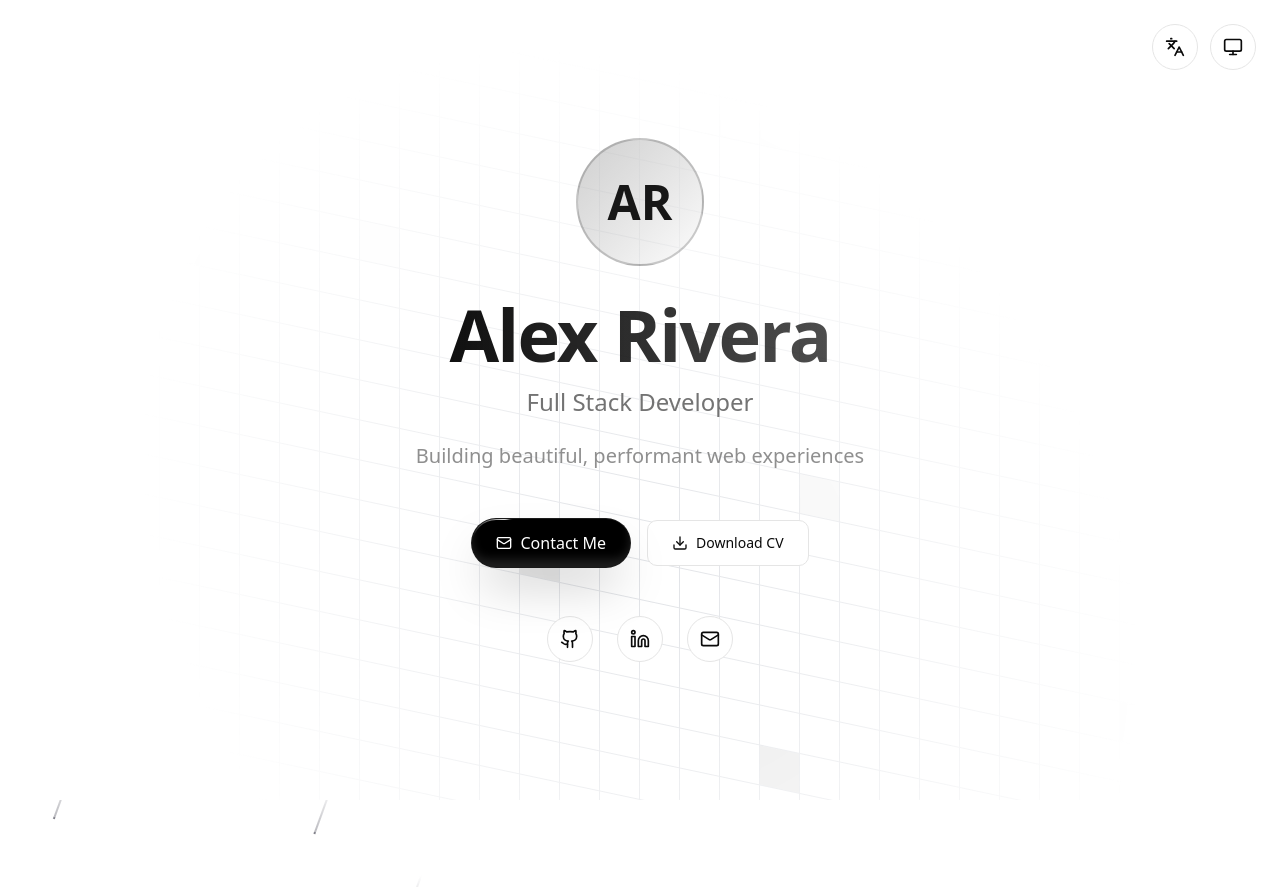
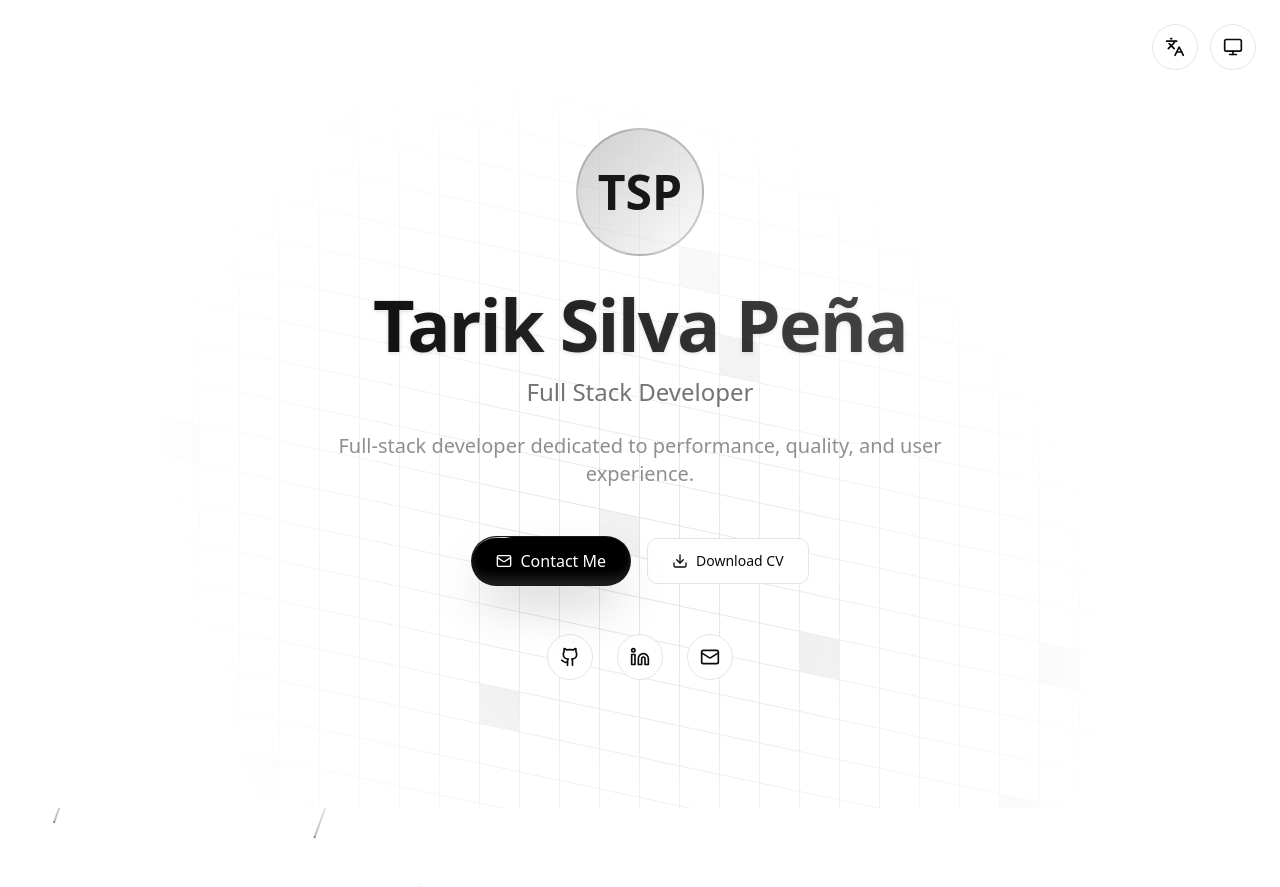
Before and after one commit to Veerius/portfolio-app-zero, a Next.js app: page / in a window 1280 px wide. Shown: the top 887 px of the page. Built offline with nearby package versions, Linux system fonts and the light colour scheme.

Commit message:
feat: Implement Certificates section, add typing animation to hero, and update portfolio content and metadata.

```diff
--- a/app/layout.tsx
+++ b/app/layout.tsx
@@ -16,8 +16,8 @@ const geistMono = Geist_Mono({
 });
 
 export const metadata: Metadata = {
-  title: "Alex Rivera - Full Stack Developer",
-  description: "Portfolio of Alex Rivera, a passionate full-stack developer specializing in React, TypeScript, and Node.js",
+  title: "Tarik Silva Peña - Full Stack Developer",
+  description: "Work of Tarik Silva Peña, a full-stack developer dedicated to performance, quality, and user experience.",
 };
 
 export default function RootLayout({
--- a/app/page.tsx
+++ b/app/page.tsx
@@ -4,6 +4,7 @@ import HeroSection from '@/components/HeroSection';
 import AboutSection from '@/components/AboutSection';
 import ProjectsSection from '@/components/ProjectsSection';
 import ExperienceSection from '@/components/ExperienceSection';
+import CertificatesSection from '@/components/CertificatesSection';
 import ContactSection from '@/components/ContactSection';
 import { useLanguage } from '@/components/LanguageProvider';
 
@@ -16,12 +17,13 @@ export default function Home() {
       <AboutSection />
       <ProjectsSection />
       <ExperienceSection />
+      <CertificatesSection />
       <ContactSection />
 
       {/* Footer */}
       <footer className="py-8 px-6 border-t border-border">
         <div className="max-w-7xl mx-auto text-center text-sm text-muted-foreground">
-          <p>© {new Date().getFullYear()} Alex Rivera. {t('footer.built')}</p>
+          <p>©Tarik Silva Peña. {t('footer.built')}</p>
         </div>
       </footer>
     </main>
--- a/components/AboutSection.tsx
+++ b/components/AboutSection.tsx
@@ -1,6 +1,6 @@
 'use client';
 
-import { personalInfo, skills } from '@/data/portfolio';
+import { skills } from '@/data/portfolio';
 import { BentoGrid, BentoCard } from '@/components/BentoGrid';
 import * as LucideIcons from 'lucide-react';
 import { motion } from 'framer-motion';
@@ -20,11 +20,11 @@ export default function AboutSection() {
                 whileInView={{ opacity: 1, y: 0 }}
                 viewport={{ once: true }}
                 transition={{ duration: 0.5 }}
-                className="relative z-10"
+                className="relative z-10 text-center"
             >
                 <h2 className="text-4xl md:text-5xl font-bold mb-4">{t('about.title')}</h2>
-                <p className="text-lg text-muted-foreground mb-12 max-w-3xl">
-                    {personalInfo.bio}
+                <p className="text-lg text-muted-foreground mb-12 max-w-3xl mx-auto">
+                    {t('about.bio')}
                 </p>
             </motion.div>
 
@@ -35,7 +35,7 @@ export default function AboutSection() {
                 transition={{ duration: 0.5, delay: 0.2 }}
                 className="relative z-10"
             >
-                <h3 className="text-2xl font-semibold mb-6">{t('about.skills')}</h3>
+                <h3 className="text-2xl font-semibold mb-6 text-center">{t('about.skills')}</h3>
                 <BentoGrid>
                     {skills.map((skill, index) => {
                         const Icon = (LucideIcons as any)[skill.icon] || LucideIcons.Code2;
--- /dev/null
+++ b/components/CertificatesSection.tsx
@@ -0,0 +1,79 @@
+'use client';
+
+import { certificates } from '@/data/portfolio';
+import { BentoGrid, BentoCard } from '@/components/BentoGrid';
+import { Award, ExternalLink } from 'lucide-react';
+import { motion } from 'framer-motion';
+import { Meteors } from '@/components/ui/meteors';
+import { useLanguage } from '@/components/LanguageProvider';
+
+export default function CertificatesSection() {
+    const { t, language } = useLanguage();
+
+    return (
+        <section className="relative py-24 px-6 max-w-7xl mx-auto overflow-hidden" id="certificates">
+            {/* Meteor Background */}
+            <Meteors number={15} />
+
+            <motion.div
+                initial={{ opacity: 0, y: 20 }}
+                whileInView={{ opacity: 1, y: 0 }}
+                viewport={{ once: true }}
+                transition={{ duration: 0.5 }}
+                className="relative z-10"
+            >
+                <h2 className="text-4xl md:text-5xl font-bold mb-4">
+                    {language === 'es' ? 'Certificados' : 'Certificates'}
+                </h2>
+                <p className="text-lg text-muted-foreground mb-12">
+                    {language === 'es'
+                        ? 'Certificaciones y cursos completados'
+                        : 'Certifications and completed courses'}
+                </p>
+            </motion.div>
+
+            <BentoGrid className="relative z-10">
+                {certificates.map((cert, index) => (
+                    <motion.div
+                        key={cert.id}
+                        initial={{ opacity: 0, y: 20 }}
+                        whileInView={{ opacity: 1, y: 0 }}
+                        viewport={{ once: true }}
+                        transition={{ duration: 0.5, delay: index * 0.1 }}
+                    >
+                        <BentoCard size="small" className="hover:border-primary/50 transition-all h-full">
+                            {/* Certificate Icon */}
+                            <div className="mb-4 flex items-center justify-center h-24 rounded-lg bg-gradient-to-br from-primary/20 to-accent/20">
+                                <Award className="h-12 w-12 text-primary" />
+                            </div>
+
+                            {/* Certificate Info */}
+                            <h3 className="text-xl font-semibold mb-2">{cert.name}</h3>
+                            <p className="text-muted-foreground mb-2">{cert.issuer}</p>
+                            <p className="text-sm text-muted-foreground mb-4">{cert.date}</p>
+
+                            {/* Credential Link */}
+                            {cert.credentialUrl && cert.credentialUrl !== '#' && (
+                                <a
+                                    href={cert.credentialUrl}
+                                    target="_blank"
+                                    rel="noopener noreferrer"
+                                    className="inline-flex items-center text-sm text-primary hover:text-primary/80 transition-colors"
+                                >
+                                    <ExternalLink className="h-4 w-4 mr-1" />
+                                    {language === 'es' ? 'Ver credencial' : 'View credential'}
+                                </a>
+                            )}
+                        </BentoCard>
+                    </motion.div>
+                ))}
+            </BentoGrid>
+
+            {certificates.length === 0 && (
+                <div className="text-center text-muted-foreground relative z-10">
+                    <p>{language === 'es' ? 'Próximamente más certificados...' : 'More certificates coming soon...'}</p>
+                </div>
+            )}
+        </section>
+    );
+}
--- a/components/ExperienceSection.tsx
+++ b/components/ExperienceSection.tsx
@@ -5,9 +5,10 @@ import { motion } from 'framer-motion';
 import { Briefcase } from 'lucide-react';
 import { Meteors } from '@/components/ui/meteors';
 import { useLanguage } from '@/components/LanguageProvider';
+import { calculateDuration } from '@/lib/date-utils';
 
 export default function ExperienceSection() {
-    const { t } = useLanguage();
+    const { t, language } = useLanguage();
 
     return (
         <section className="relative py-24 px-6 max-w-5xl mx-auto overflow-hidden" id="experience">
@@ -58,7 +59,10 @@ export default function ExperienceSection() {
                                     </span>
                                 )}
                             </div>
-                            <p className="text-sm text-muted-foreground mb-3">{exp.duration}</p>
+                            <p className="text-sm text-muted-foreground mb-1">{exp.duration}</p>
+                            <p className="text-sm text-primary/80 font-medium mb-3">
+                                {calculateDuration(exp.startDate, exp.endDate, language)}
+                            </p>
                             <p className="text-muted-foreground">{exp.description}</p>
                         </div>
                     </motion.div>
--- a/components/HeroSection.tsx
+++ b/components/HeroSection.tsx
@@ -6,6 +6,7 @@ import { AnimatedGridPattern } from '@/components/ui/animated-grid-pattern';
 import { ShimmerButton } from '@/components/ui/shimmer-button';
 import { cn } from '@/lib/utils';
 import { useLanguage } from '@/components/LanguageProvider';
+import { TypingAnimation } from '@/components/ui/TypingAnimation';
 
 const iconMap: Record<string, any> = {
     Mail,
@@ -41,9 +42,11 @@ export default function HeroSection() {
                 </div>
 
                 {/* Name and Role */}
-                <h1 className="text-5xl md:text-7xl font-bold tracking-tight mb-4 bg-gradient-to-r from-foreground to-foreground/70 bg-clip-text text-transparent">
-                    {personalInfo.name}
-                </h1>
+                {/* Name and Role */}
+                <TypingAnimation
+                    text={personalInfo.name}
+                    className="text-5xl md:text-7xl font-bold tracking-tight mb-4 bg-gradient-to-r from-foreground to-foreground/70 bg-clip-text text-transparent"
+                />
                 <p className="text-xl md:text-2xl text-muted-foreground mb-6">
                     {personalInfo.role}
                 </p>
--- a/components/LanguageProvider.tsx
+++ b/components/LanguageProvider.tsx
@@ -16,12 +16,13 @@ const LanguageContext = createContext<LanguageContextType | undefined>(undefined
 const translations = {
     en: {
         // Hero Section
-        'hero.tagline': 'Building beautiful, performant web experiences',
+        'hero.tagline': 'Full-stack developer dedicated to performance, quality, and user experience.',
         'hero.contact': 'Contact Me',
         'hero.download': 'Download CV',
 
         // About Section
         'about.title': 'About Me',
+        'about.bio': 'I am a full-stack developer with over 5 years of combined experience in software development, web applications, and system administration. I have worked in both local and international environments, contributing to backend, frontend, and infrastructure-related projects. My background includes modern technologies, SQL databases, and development best practices, with a strong focus on efficiency, code quality, and continuous improvement.',
         'about.skills': 'Skills & Technologies',
 
         // Projects Section
@@ -52,12 +53,13 @@ const translations = {
     },
     es: {
         // Hero Section
-        'hero.tagline': 'Construyendo experiencias web hermosas y eficientes',
+        'hero.tagline': 'Desarrollador full-stack orientado a rendimiento, calidad y experiencia de usuario.',
         'hero.contact': 'Contáctame',
         'hero.download': 'Descargar CV',
 
         // About Section
         'about.title': 'Sobre Mí',
+        'about.bio': 'Soy un desarrollador full-stack con más de 5 años de experiencia combinada en desarrollo de software, aplicaciones web y administración de sistemas. He trabajado en entornos locales e internacionales, contribuyendo a proyectos de backend, frontend, gestión de infraestructura y soporte técnico. Mi trayectoria incluye el uso de tecnologías modernas, bases de datos SQL y buenas prácticas de desarrollo, con un enfoque en la eficiencia, la calidad del código y la mejora continua.',
         'about.skills': 'Habilidades y Tecnologías',
 
         // Projects Section
@@ -74,7 +76,7 @@ const translations = {
 
         // Contact Section
         'contact.title': 'Ponte en Contacto',
-        'contact.subtitle': 'Siempre estoy abierto a nuevas oportunidades y colaboraciones',
+        'contact.subtitle': 'Siempre estoy abierto a nuevas oportunidades',
         'contact.send': 'Envíame un correo',
         'contact.connect': 'O conéctate conmigo en',
 
--- /dev/null
+++ b/components/ui/TypingAnimation.tsx
@@ -0,0 +1,52 @@
+'use client';
+
+import { useEffect, useState } from 'react';
+import { motion } from 'framer-motion';
+import { cn } from '@/lib/utils';
+
+interface TypingAnimationProps {
+    text: string;
+    className?: string;
+    duration?: number;
+    delay?: number;
+}
+
+export function TypingAnimation({
+    text,
+    className,
+    duration = 0.1,
+    delay = 0,
+}: TypingAnimationProps) {
+    const [displayedText, setDisplayedText] = useState('');
+
+    useEffect(() => {
+        const timeout = setTimeout(() => {
+            let i = 0;
+            const typingEffect = setInterval(() => {
+                if (i < text.length) {
+                    setDisplayedText(text.substring(0, i + 1));
+                    i++;
+                } else {
+                    clearInterval(typingEffect);
+                }
+            }, duration * 1000);
+
+            return () => {
+                clearInterval(typingEffect);
+            };
+        }, delay * 1000);
+
+        return () => clearTimeout(timeout);
+    }, [text, duration, delay]);
+
+    return (
+        <h1
+            className={cn(
+                'font-display text-center text-4xl font-bold leading-[5rem] tracking-[-0.02em] drop-shadow-sm',
+                className,
+            )}
+        >
+            {displayedText}
+        </h1>
+    );
+}
--- a/data/portfolio.ts
+++ b/data/portfolio.ts
@@ -1,11 +1,11 @@
-import { PersonalInfo, Project, Experience, Skill, SocialLink } from '@/types';
+import { PersonalInfo, Project, Experience, Skill, SocialLink, Certificate } from '@/types';
 
 export const personalInfo: PersonalInfo = {
-    name: 'Alex Rivera',
+    name: 'Tarik Silva Peña',
     role: 'Full Stack Developer',
     tagline: 'Building beautiful, performant web experiences',
-    bio: 'Passionate full-stack developer with 5+ years of experience creating modern web applications. Specialized in React, TypeScript, and Node.js. I love turning complex problems into simple, elegant solutions.',
-    email: 'alex.rivera@example.com',
+    bio: 'Passionate full-stack developer with experience creating modern web applications. Specialized in React, TypeScript, and Node.js. I love turning complex problems into simple, elegant solutions.',
+    email: 'silvatarik.dev@gmail.com',
     avatar: '/avatar.jpg',
     resumeUrl: '/resume.pdf',
 };
@@ -13,17 +13,17 @@ export const personalInfo: PersonalInfo = {
 export const socialLinks: SocialLink[] = [
     {
         name: 'GitHub',
-        url: 'https://github.com/alexrivera',
+        url: 'https://github.com/silvatarik',
         icon: 'Github',
     },
     {
         name: 'LinkedIn',
-        url: 'https://linkedin.com/in/alexrivera',
+        url: 'https://linkedin.com/in/silvatarik',
         icon: 'Linkedin',
     },
     {
         name: 'Email',
-        url: 'mailto:alex.rivera@example.com',
+        url: 'mailto:silvatarik.dev@gmail.com',
         icon: 'Mail',
     },
 ];
@@ -93,28 +93,15 @@ export const projects: Project[] = [
 export const experiences: Experience[] = [
     {
         id: '1',
-        company: 'TechCorp Solutions',
-        role: 'Senior Full Stack Developer',
-        duration: '2022 - Present',
-        description: 'Leading development of enterprise web applications using React, Node.js, and AWS. Mentoring junior developers and architecting scalable solutions.',
+        company: 'Contactel Teleservicios, SA',
+        role: 'Desarrollo',
+        duration: 'Oct 2021 - Actualidad',
+        description: 'Desarrollo de aplicaciones web y soluciones tecnológicas. Trabajo con tecnologías modernas para crear experiencias de usuario eficientes y escalables.',
         current: true,
+        startDate: '2021-10',
+        endDate: undefined, // Current position
     },
-    {
-        id: '2',
-        company: 'StartupXYZ',
-        role: 'Full Stack Developer',
-        duration: '2020 - 2022',
-        description: 'Built and maintained multiple client-facing applications. Implemented CI/CD pipelines and improved application performance by 40%.',
-        current: false,
-    },
-    {
-        id: '3',
-        company: 'Digital Agency Co',
-        role: 'Frontend Developer',
-        duration: '2019 - 2020',
-        description: 'Developed responsive websites and web applications for various clients. Collaborated with designers to create pixel-perfect implementations.',
-        current: false,
-    },
+    // Puedes añadir más experiencias aquí
 ];
 
 export const skills: Skill[] = [
@@ -129,3 +116,31 @@ export const skills: Skill[] = [
     { id: '9', name: 'Docker', icon: 'Box', category: 'tools' },
     { id: '10', name: 'AWS', icon: 'Cloud', category: 'tools' },
 ];
+
+export const certificates: Certificate[] = [
+    {
+        id: '1',
+        name: 'React - The Complete Guide',
+        issuer: 'Udemy',
+        date: '2023',
+        credentialUrl: '#',
+        image: '/certificates/react.jpg',
+    },
+    {
+        id: '2',
+        name: 'Advanced TypeScript',
+        issuer: 'Frontend Masters',
+        date: '2023',
+        credentialUrl: '#',
+        image: '/certificates/typescript.jpg',
+    },
+    {
+        id: '3',
+        name: 'AWS Certified Developer',
+        issuer: 'Amazon Web Services',
+        date: '2022',
+        credentialUrl: '#',
+        image: '/certificates/aws.jpg',
+    },
+    // Añade tus certificados reales aquí
+];
--- /dev/null
+++ b/lib/date-utils.ts
@@ -0,0 +1,51 @@
+/**
+ * Calculate the duration between two dates in years and months
+ * @param startDate - Start date in format 'YYYY-MM'
+ * @param endDate - End date in format 'YYYY-MM' or undefined for current date
+ * @param language - Language for output ('en' or 'es')
+ * @returns Formatted duration string (e.g., "3 años 2 meses" or "3 years 2 months")
+ */
+export function calculateDuration(
+    startDate: string,
+    endDate: string | undefined,
+    language: 'en' | 'es' = 'en'
+): string {
+    const [startYear, startMonth] = startDate.split('-').map(Number);
+
+    const now = new Date();
+    const [endYear, endMonth] = endDate
+        ? endDate.split('-').map(Number)
+        : [now.getFullYear(), now.getMonth() + 1];
+
+    let years = endYear - startYear;
+    let months = endMonth - startMonth;
+
+    if (months < 0) {
+        years--;
+        months += 12;
+    }
+
+    const parts: string[] = [];
+
+    if (years > 0) {
+        if (language === 'es') {
+            parts.push(`${years} ${years === 1 ? 'año' : 'años'}`);
+        } else {
+            parts.push(`${years} ${years === 1 ? 'year' : 'years'}`);
+        }
+    }
+
+    if (months > 0) {
+        if (language === 'es') {
+            parts.push(`${months} ${months === 1 ? 'mes' : 'meses'}`);
+        } else {
+            parts.push(`${months} ${months === 1 ? 'month' : 'months'}`);
+        }
+    }
+
+    if (parts.length === 0) {
+        return language === 'es' ? 'Menos de 1 mes' : 'Less than 1 month';
+    }
+
+    return parts.join(' ');
+}
--- a/types/index.ts
+++ b/types/index.ts
@@ -18,6 +18,8 @@ export interface Experience {
   duration: string;
   description: string;
   current: boolean;
+  startDate: string; // Format: 'YYYY-MM'
+  endDate?: string; // Format: 'YYYY-MM' or undefined if current
 }
 
 export interface Skill {
@@ -42,3 +44,12 @@ export interface PersonalInfo {
   avatar: string;
   resumeUrl: string;
 }
+
+export interface Certificate {
+  id: string;
+  name: string;
+  issuer: string;
+  date: string;
+  credentialUrl?: string;
+  image?: string;
+}
```
Also changed, not shown: 1 other file (tests, documents, lock files or other folders).
